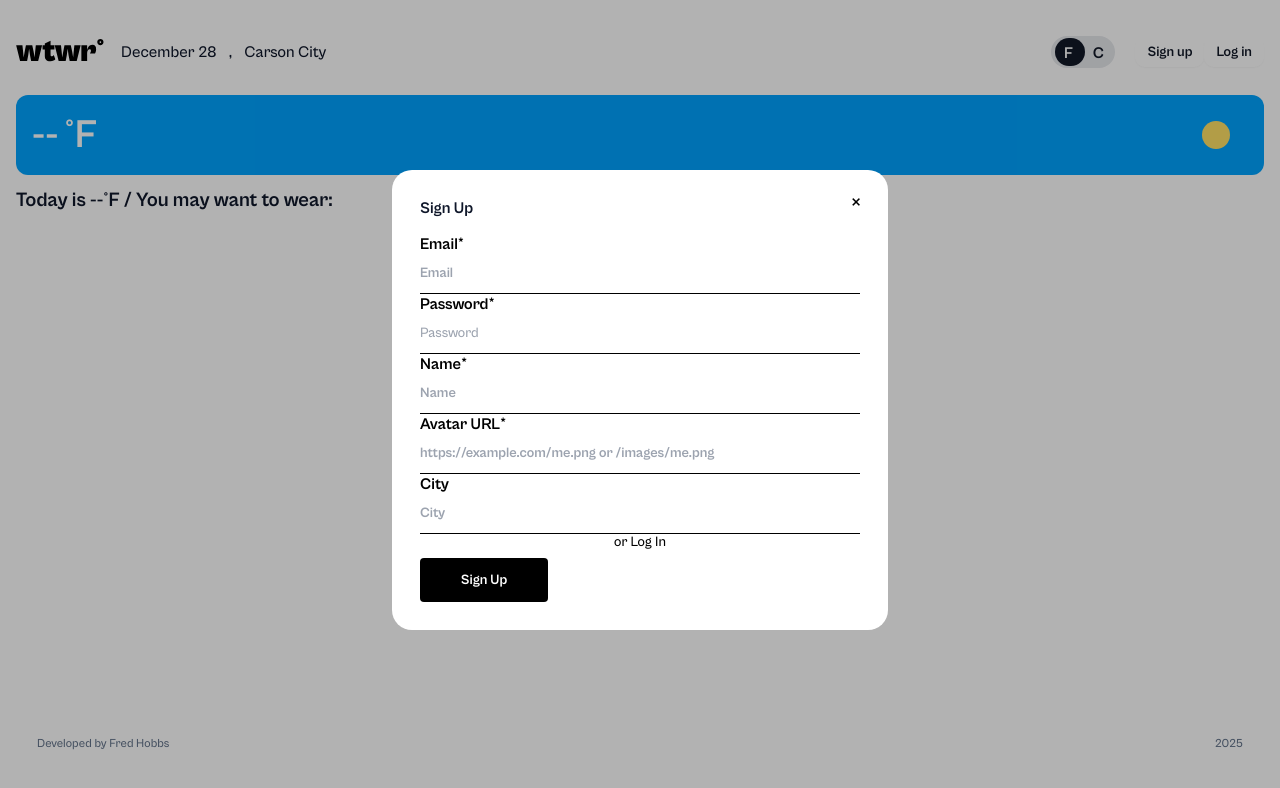
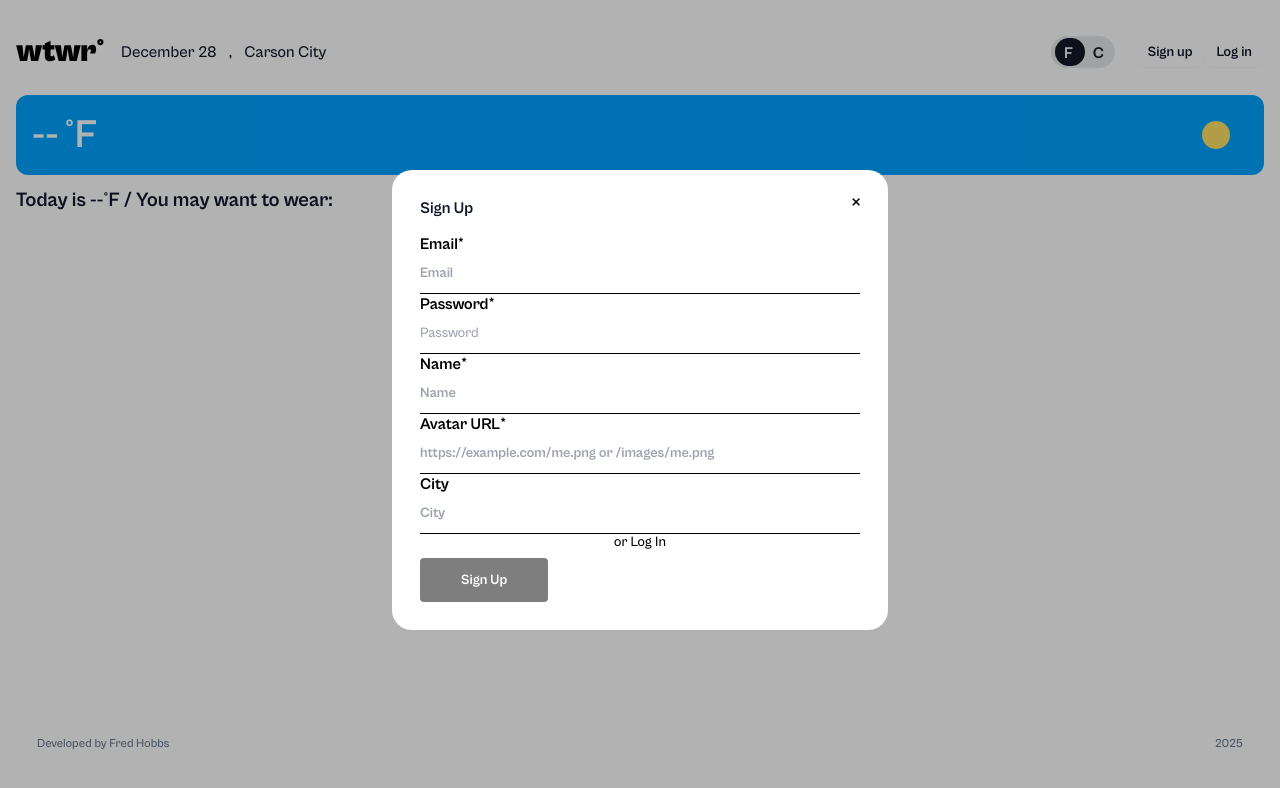
Before and after one commit to FHobbs8030/se_project_react, a React (Vite) app: page / in a window 1280 px wide. Both pictures are taken after a click on the button "Sign up". Shown: the top 788 px of the page. Built offline with nearby package versions, Linux system fonts and the light colour scheme; no server answers.

Commit message:
Fix modal validation and disable submit behavior

```diff
--- a/src/components/EditProfileModal.jsx
+++ b/src/components/EditProfileModal.jsx
@@ -22,12 +22,18 @@ export default function EditProfileModal({
     }
   }, [isOpen, currentUser]);
 
-  const isValid =
+  const isValidFormat =
     name.trim().length >= 2 && /^https?:\/\/.+/.test(avatar.trim());
+
+  const isChanged =
+    currentUser &&
+    (name.trim() !== currentUser.name || avatar.trim() !== currentUser.avatar);
+
+  const isValid = isValidFormat && isChanged;
 
   function handleSubmit(e) {
     e.preventDefault();
-    if (!isValid || isSubmitting) return;
+    if (!isValid) return;
 
     onUpdateUser({
       name: name.trim(),
@@ -42,9 +48,8 @@ export default function EditProfileModal({
       onClose={onClose}
       onSubmit={handleSubmit}
       title="Change profile data"
-      submitText="Save Change"
-      isSubmitting={isSubmitting}
-      isValid={isValid}
+      submitText="Save changes"
+      isDisabled={!isValid || isSubmitting}
     >
       <label className="modal__label">
         Name
@@ -53,6 +58,7 @@ export default function EditProfileModal({
           className="modal__input"
           value={name}
           onChange={e => setName(e.target.value)}
+          placeholder="Name"
           minLength="2"
           required
         />
@@ -65,6 +71,7 @@ export default function EditProfileModal({
           className="modal__input"
           value={avatar}
           onChange={e => setAvatar(e.target.value)}
+          placeholder="Avatar URL"
           required
         />
       </label>
--- a/src/components/ModalWithForm.jsx
+++ b/src/components/ModalWithForm.jsx
@@ -8,7 +8,7 @@ export default function ModalWithForm({
   onClose,
   onSubmit,
   submitText,
-  isSubmitting,
+  isDisabled,
 }) {
   if (!isOpen) return null;
 
@@ -26,8 +26,10 @@ export default function ModalWithForm({
           {children}
           <button
             type="submit"
-            className="modal__submit"
-            disabled={isSubmitting}
+            className={`modal__submit ${
+              isDisabled ? 'modal__submit_disabled' : ''
+            }`}
+            disabled={isDisabled}
           >
             {submitText}
           </button>
@@ -45,5 +47,5 @@ ModalWithForm.propTypes = {
   onClose: PropTypes.func.isRequired,
   onSubmit: PropTypes.func.isRequired,
   submitText: PropTypes.string.isRequired,
-  isSubmitting: PropTypes.bool,
+  isDisabled: PropTypes.bool.isRequired,
 };
```
